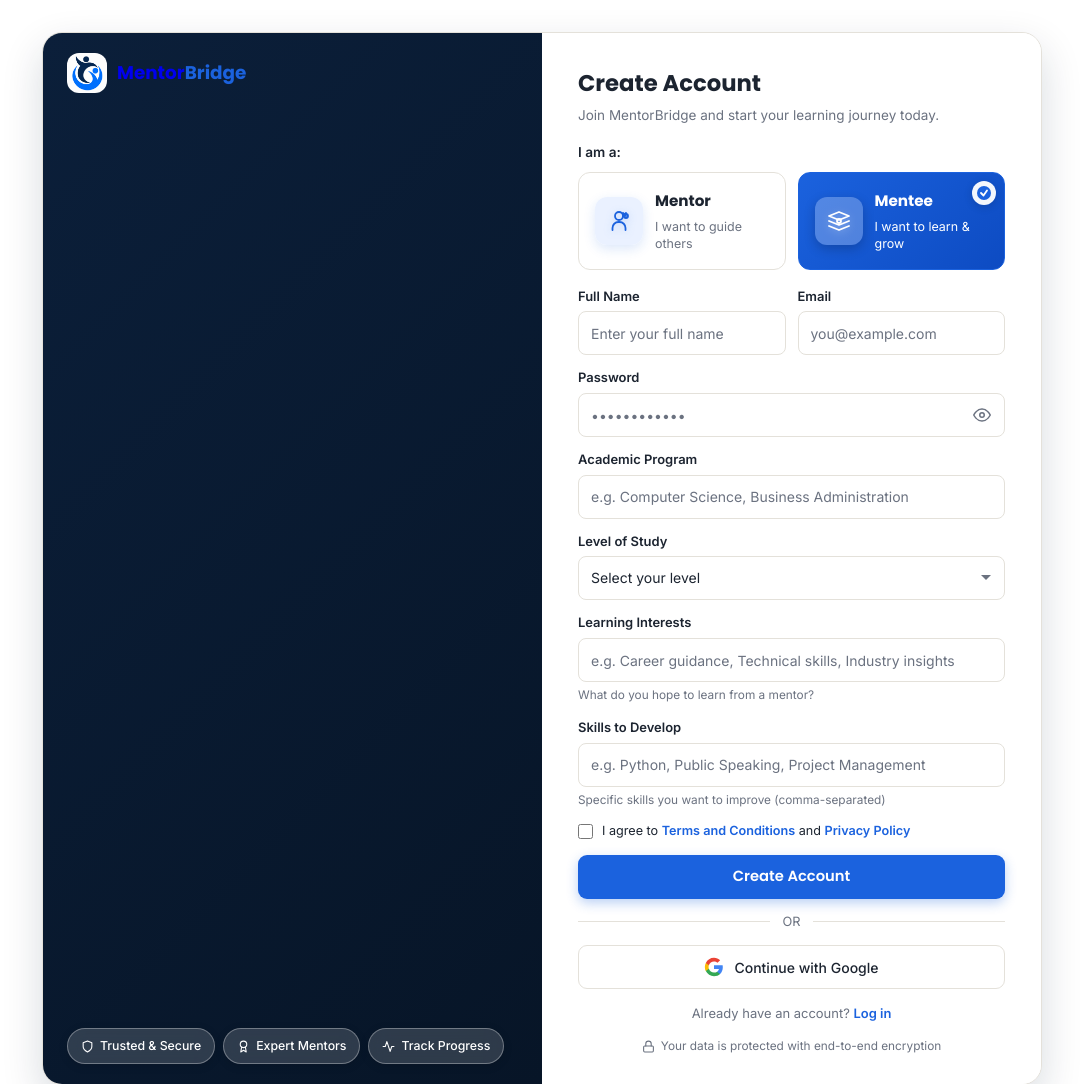
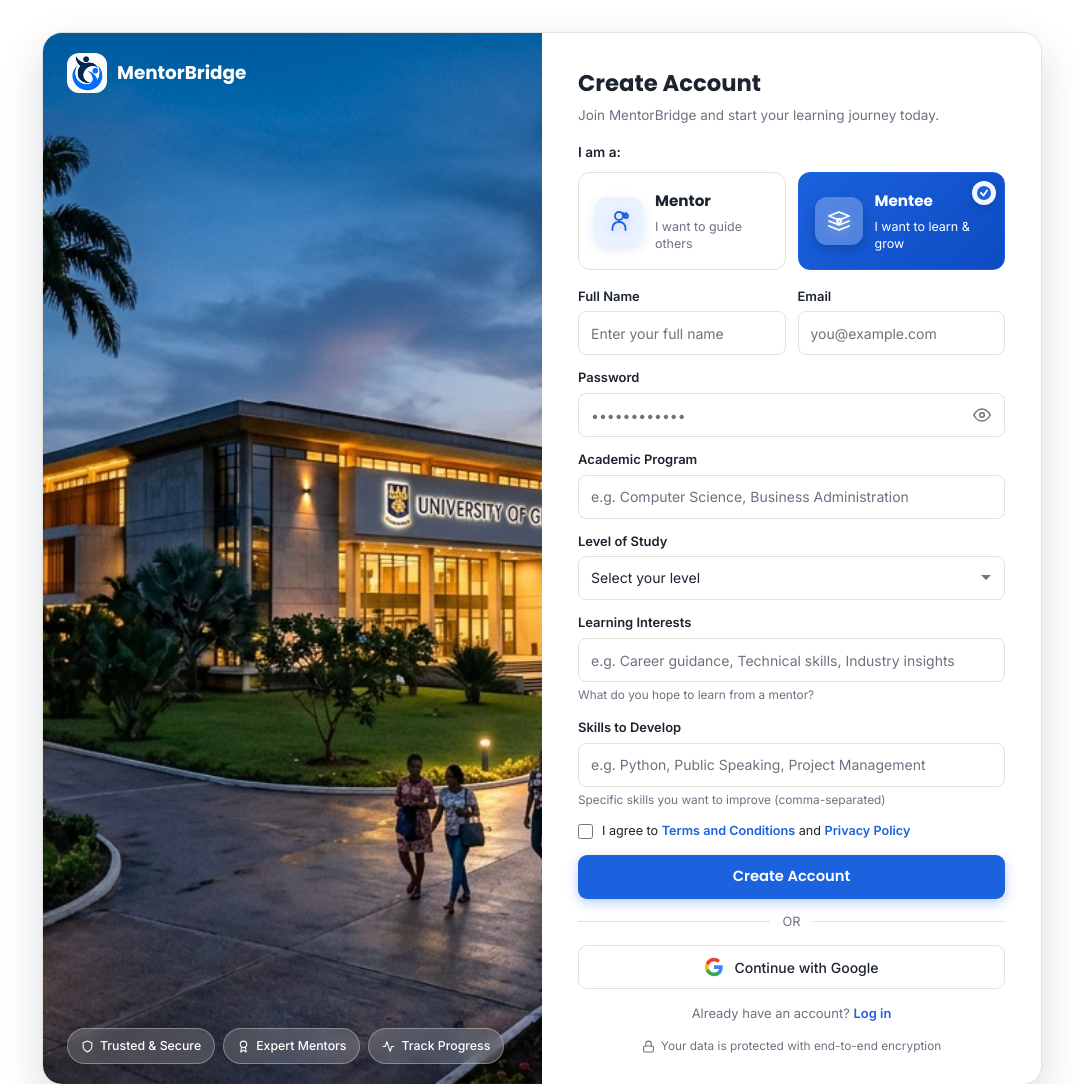
Before and after one commit to nyarkoa-a/mentorbrige, a website: page public/pages/auth.html in a window 1280 px wide. Shown: the top 1084 px of the page, without its empty margins (98-1181 px from the left). Drawn offline with Linux system fonts and the light colour scheme.

Commit message:
Remove auth image shadow overlay and change brand name to white

```diff
--- a/public/pages/auth.html
+++ b/public/pages/auth.html
@@ -58,7 +58,7 @@
     .auth-left-photo {
       position: absolute;
       inset: 0;
-      background: linear-gradient(135deg, var(--navy) 0%, var(--navy-deep) 100%);
+      background: url('../assets/hero_bg.jpg') center/cover no-repeat;
       z-index: 0;
     }
     .auth-left-content {
@@ -86,9 +86,10 @@
       font-family: 'Poppins', sans-serif;
       font-weight: 700;
       font-size: 1.15rem;
+      color: #fff;
     }
     .auth-logo-name .brand-accent {
-      color: var(--blue);
+      color: #fff;
     }
     .auth-headline {
       font-family: 'Poppins', sans-serif;
```
